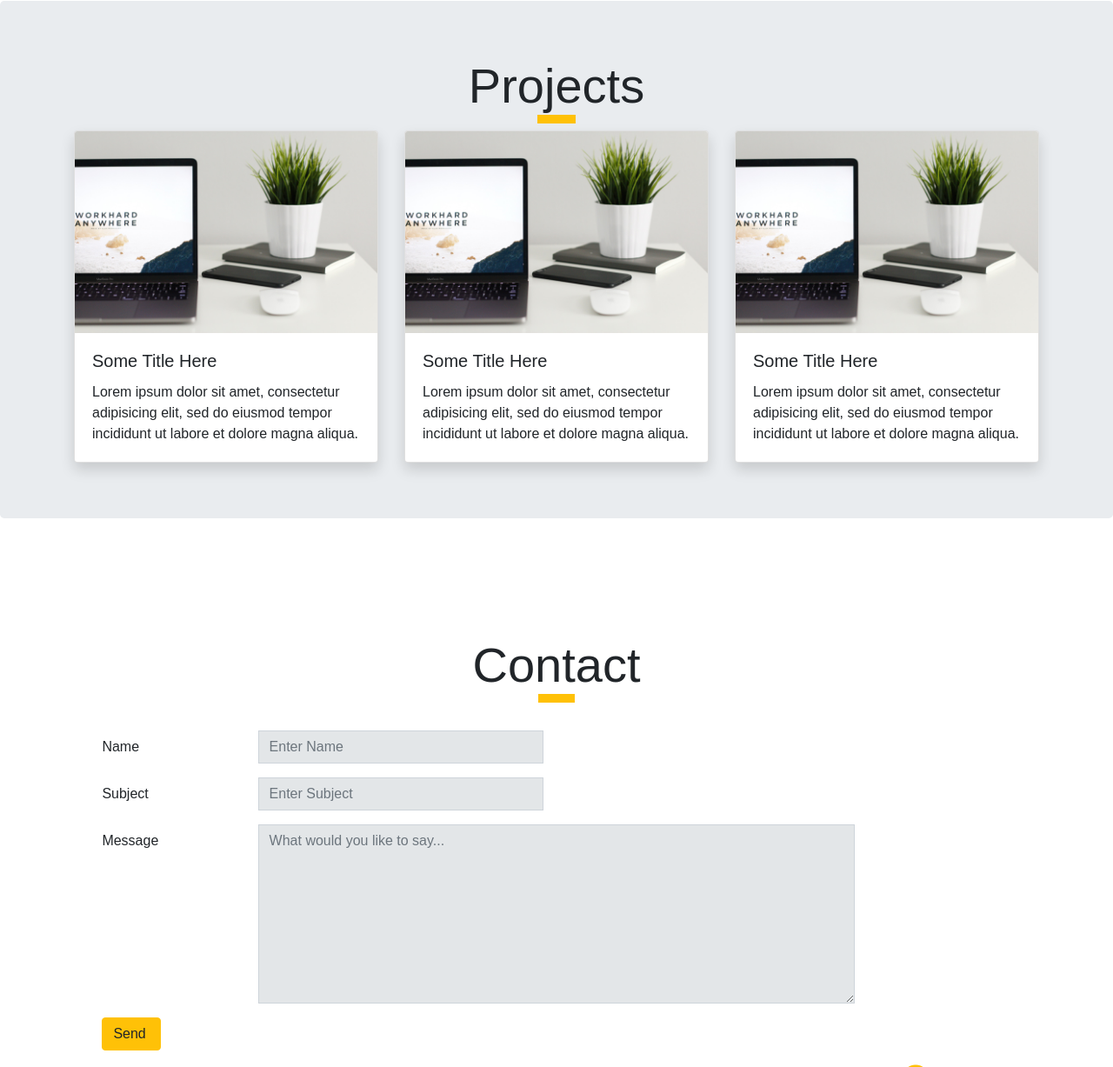
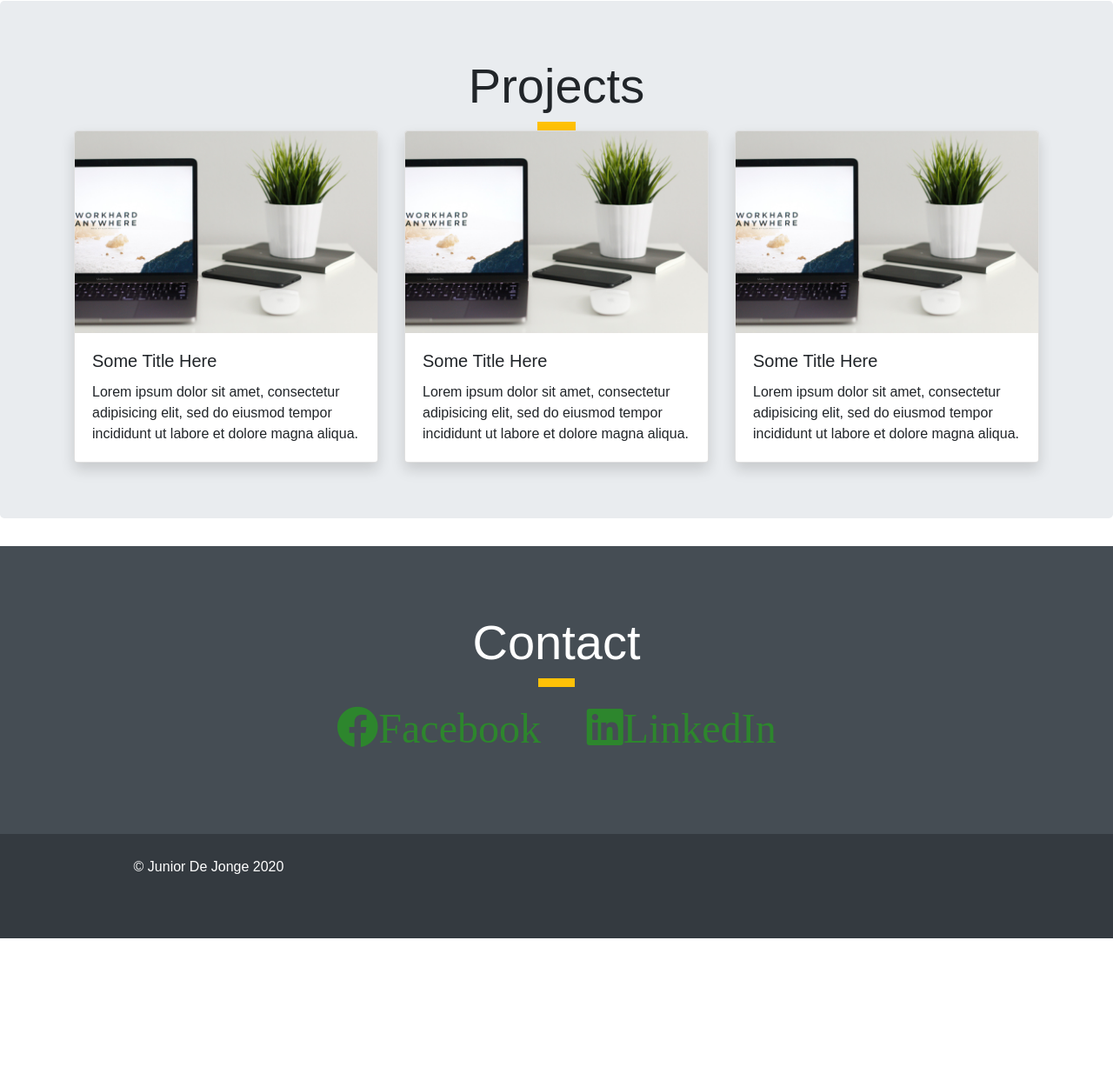
Before and after one commit to jnrade/jnrade.github.io, a plain HTML site: page index.html in a window 1280 px wide. Shown: the part 1397-2624 px from the top of the page at 87% size. After the commit the page ends 2476 px from the top, so only its background shows below. Drawn offline with Linux system fonts and the light colour scheme.

Commit message:
Index & CSS Change
Made Changes to index & css files

```diff
--- a/css/style.css
+++ b/css/style.css
@@ -97,7 +97,8 @@ button{
 }
 
 #contact{
-  padding: 8%;
+  padding: 6%;
+  background-color: #454d54;
 }
 
 hr{
@@ -111,6 +112,15 @@ hr{
   border-radius: 0;
 }
 
+.social-icons {
+  padding: 2%;
+}
+
+.social-icons:hover {
+  transition: 0.5s;
+  color: #ffe699;
+}
+
 .footer-container {
   color: #fff;
   background-color: #343a40;
--- a/index.html
+++ b/index.html
@@ -43,8 +43,8 @@
 <!-- Main hero section -->
 <section id="hero">
     <div class="container text-center">
-      <h1 class="display-3 hero-text hero-text-mobile text-white">Welcome<hr></h1>
-      <h1 class="text-white text-shadow">This is a Sample Website Built to Showcase My Skillset as a Developer & Designer <br>Thanks for Visiting</h1>
+      <h1 class="display-3 hero-text hero-text-mobile text-white">Welcome</h1><hr>
+      <h1 class="text-white text-shadow">This is a Sample Website <br> Built to Showcase My Skillset as a Developer & Designer <br>Thanks for Visiting</h1>
       <div class="text-center"><a class="btn btn-warning btn-lg" href="#contact" role="button">Get in Touch</a></div>
     </div>
   </section>
@@ -80,7 +80,7 @@
 <section id="projects">
     <div class="jumbotron">
     <div class="container">
-    <h1 class="display-4 text-center">Projects<hr></h1>
+    <h1 class="display-4 text-center">Projects</h1><hr>
     <div class="card-deck">
       <div class="card shadow">
       <img src="img/hero1.jpg" class="card-img-top" alt="...">
@@ -115,8 +115,20 @@
 <section id="contact">
   <div class="container">
     <div class="row">
+      <div class="col-md-12 text-center">
+        <h1 class="display-4 text-white text-center title-section">Contact</h1><hr>
+        <a href="#"><i class="fab fa-facebook fa-3x social-icons">Facebook</i></a>&nbsp;
+        <a href="#"><i class="fab fa-linkedin fa-3x social-icons">LinkedIn</i></a>
+      </div>
+    </div>
+  </div>
+</section>
+
+<!-- <section id="contact">
+  <div class="container">
+    <div class="row">
       <div class="col-md-12">
-        <h1 class="display-4 text-center title-section">Contact<hr></h1>
+        <h1 class="display-4 text-center title-section">Contact</h1><hr>
         <br>
         <form class="" action="" method="post" >
       <div class="form-group row">
@@ -147,7 +159,7 @@
     </div>
   </div>
   <div id="backToTop" class="float-right clearfix"><a href="#hero"><i class="fas fa-arrow-alt-circle-up fa-2x text-center text-warning"></i> <h5 style="display: inline-block;">Back to Top</h5></a></div>
-</section>
+</section> -->
 
 <!-- Modal -->
 <div class="modal fade" id="portModal" tabindex="-1" role="dialog" aria-labelledby="portModalTitle" aria-hidden="true">
```
